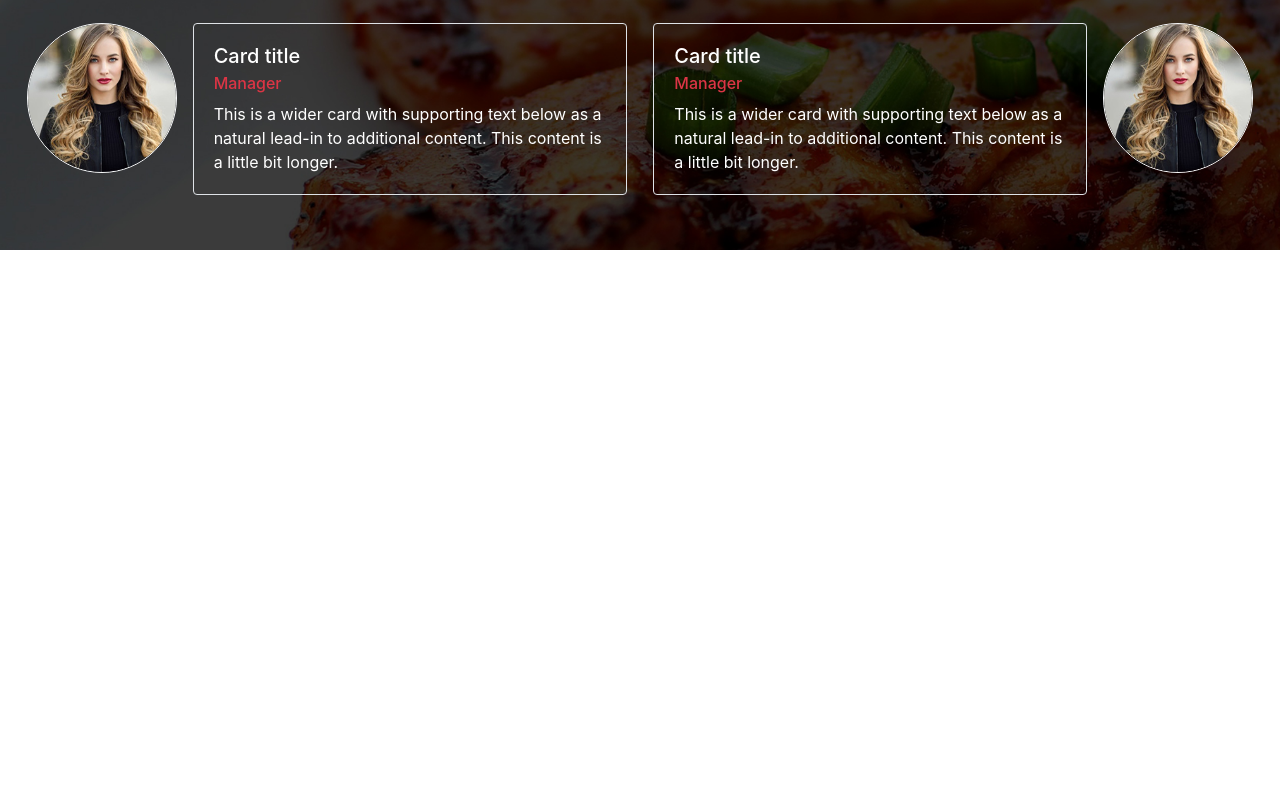
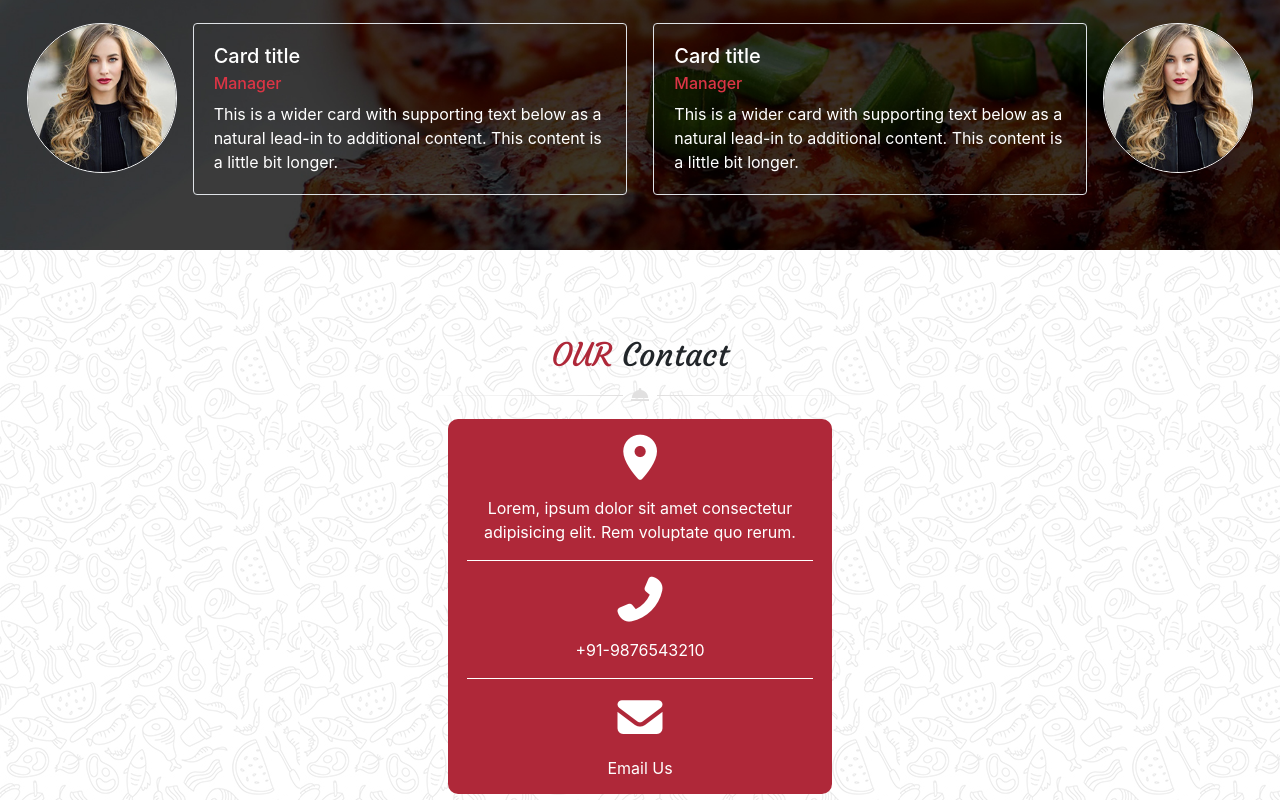
Before and after one commit to chrisMGcoding/DeGroefChris19_site_du_chef, a website: page index.html in a window 1280 px wide. Shown: the part 5418-6218 px from the top of the page. Before the commit the page ends 5668 px from the top, so only its background shows below. Drawn offline with nearby package versions, Linux system fonts and the light colour scheme.

Commit message:
Site_du_Chef : fin Contact

```diff
--- a/index.html
+++ b/index.html
@@ -505,6 +505,37 @@
         </div>
 
     </section>
+<!-- fin section testimonial -->
+
+<!-- début section contact  -->
+    <section class="fifth">
+
+        <div class="fifth_title">
+            <h2><span>OUR</span> Contact </h2>
+        </div>
+
+        <div class="fifth_contact">
+
+            <div class="fifth_contact1">
+                <i class="fas fa-map-marker-alt"></i>
+                <p>Lorem, ipsum dolor sit amet consectetur adipisicing elit. Rem voluptate quo rerum.</p>
+            </div>
+
+            <div class="fifth_contact2">
+                <i class="fas fa-phone-alt"></i>
+                <a href="tel:+91-9876543210"><p>+91-9876543210</p></a>
+            </div>
+
+            <div class="fifth_contact3">
+                <i class="fas fa-envelope"></i>
+                <a href="mailto:someone@yoursite.com"><p>Email Us</p></a>
+            </div>
+
+        </div>
+
+    </section>
+
+<!-- fin section contact -->
 
     <script src="./node_modules/jquery/dist/jquery.js"></script>
     <script src="./node_modules/bootstrap/dist/js/bootstrap.bundle.js"></script>
--- /dev/null
+++ b/src/scss/modules/_section5_contact.scss
@@ -0,0 +1,71 @@
+.fifth {
+    background-image: url("../../../public/images/main_bg.jpg");
+    height: 550px;
+    display: flex;
+    flex-direction: column;
+    align-items: center;
+    justify-content: space-around;
+    .fifth_title {
+        text-align: center;
+        padding-top: 5rem;
+        font-family: 'Courgette', cursive;
+        span {
+            color: $taste;
+        }
+    }
+    .fifth_title::after {
+        content: url("../../../public/images/decoration_line.png");
+    }
+    .fifth_contact {
+        height: 375px;
+        display: flex;
+        flex-direction: column;
+        align-items: center;
+        justify-content: space-around;
+        width: 30%;
+        background-color: $taste;
+        border-radius: 10px;
+        .fifth_contact1 {
+            text-align: center;
+            border-bottom: 1px solid white;
+            width: 90%;
+            padding-top: 1rem;
+            i {
+                color: white;
+                font-size: 45px;
+                padding-bottom: 1rem;
+            }
+            p {
+                color: white;
+            }
+        }
+        .fifth_contact2 {
+            text-align: center;
+            border-bottom: 1px solid white;
+            width: 90%;
+            padding-top: 1rem;
+            i {
+                color: white;
+                font-size: 45px;
+                padding-bottom: 1rem;
+            }
+            p {
+                color: white;
+                list-style-type: none;
+            }
+        }
+        .fifth_contact3 {
+            text-align: center;
+            padding-top: 1rem;
+            i {
+                color: white;
+                font-size: 45px;
+                padding-bottom: 1rem;
+            }
+            p {
+                list-style-type: none;
+                color: white;
+            }
+        }
+    }
+}
--- a/src/scss/modules/style.scss
+++ b/src/scss/modules/style.scss
@@ -3,3 +3,4 @@
 @import "./section2_meet";
 @import "./section3_book";
 @import "./section4_testimonial";
+@import "./section5_contact";
```
Also changed, not shown: public/css/app.css, 1 other file.
